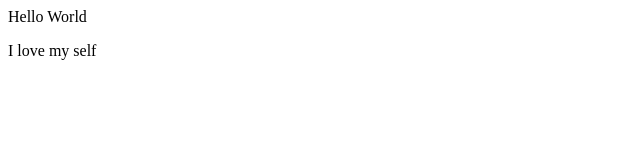
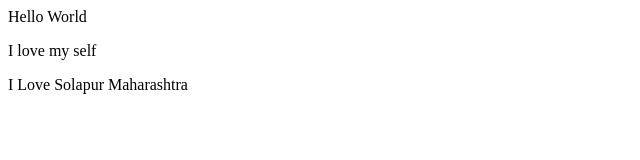
Before and after one commit to gaikwad121/LocalRepo, a plain HTML site: page Index.html in a window 1280 px wide. Shown: the whole page, without its empty margins (0-640 px from the left). Drawn offline with Linux system fonts and the light colour scheme.

Commit message:
Some message

```diff
--- a/Index.html
+++ b/Index.html
@@ -1,2 +1,3 @@
 <p>Hello World</p>
 <p>I love my self</p>
+<p>I Love Solapur Maharashtra</p>
```
